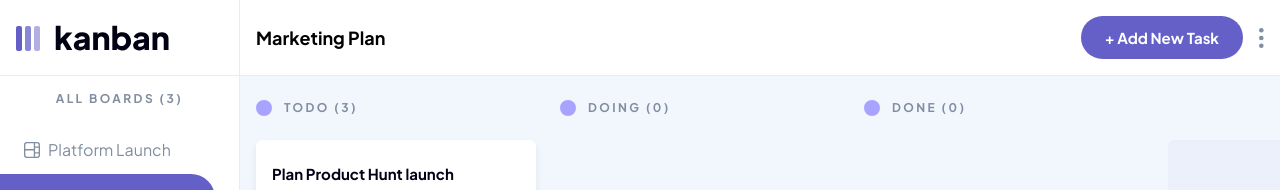
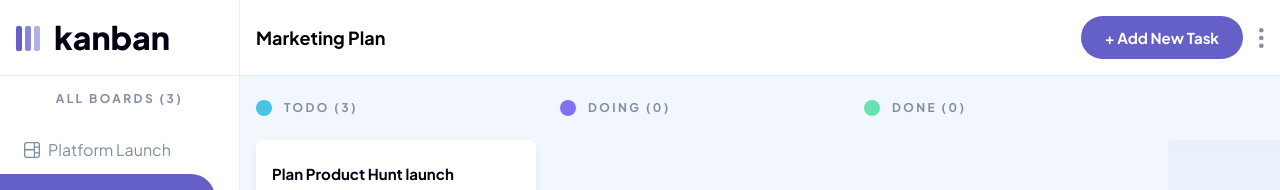
Before and after one commit to david-tejada/frontendmentor-challenges, a React (Vite) app in the folder 19-kanban-task-management/: page /boards/01c2372c-ee71-4b03-881c-dfefa83e3f77 in a window 1280 px wide. Shown: the top 190 px of the page. Built offline with nearby package versions, Linux system fonts and the light colour scheme.

Commit message:
Add colored dots to columns

```diff
--- a/19-kanban-task-management/src/ui/Board.tsx
+++ b/19-kanban-task-management/src/ui/Board.tsx
@@ -12,7 +12,7 @@ export default function Board() {
     <>
       <div className="mx-4 my-6 flex shrink-0 gap-6">
         {board.columns.map((column, i) => (
-          <Column key={i} column={column} />
+          <Column key={column.id} column={column} index={i} />
         ))}
         <Link
           to="newColumn"
@@ -25,10 +25,21 @@ export default function Board() {
   );
 }
 
-function Column({ column }: { column: TColumn }) {
+function Column({ column, index }: { column: TColumn; index: number }) {
+  const dots = [
+    "before:bg-[#49C4E5]",
+    "before:bg-[#8471F2]",
+    "before:bg-[#67E2AE]",
+    "before:bg-[#FF715B]",
+    "before:bg-[#F9CB40]",
+  ];
   return (
     <div className="w-[17.5rem]">
-      <h2 className="flex gap-3 text-heading-sm uppercase text-neutral-400 before:block before:size-4 before:rounded-full before:bg-purple-300">
+      <h2
+        className={`flex gap-3 text-heading-sm uppercase text-neutral-400 before:block before:size-4 before:rounded-full ${
+          dots[index % dots.length]
+        }`}
+      >
         {column.name || "(Untitled)"} ({column.tasks.length})
       </h2>
       <div className="mt-6 flex flex-col gap-4">
```
